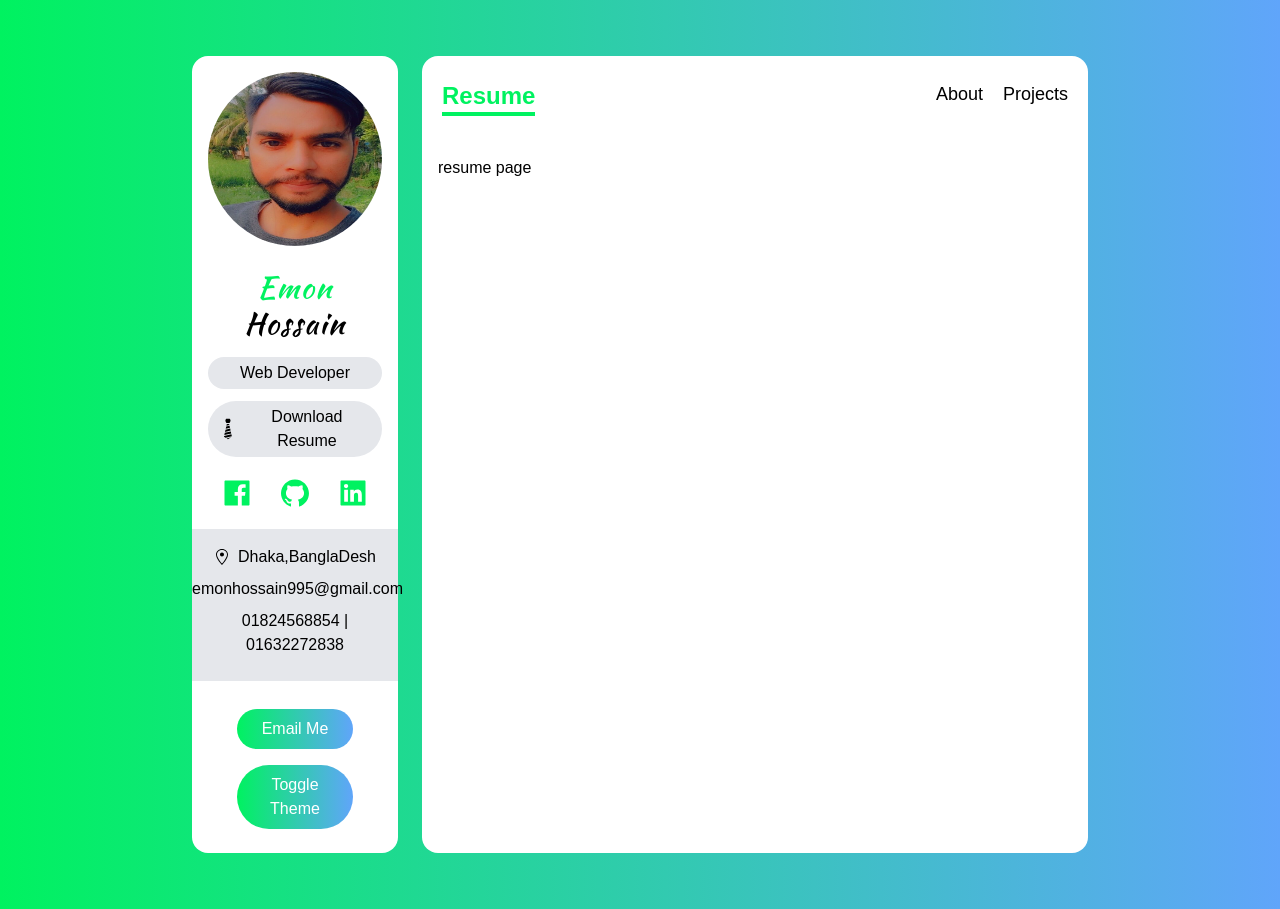
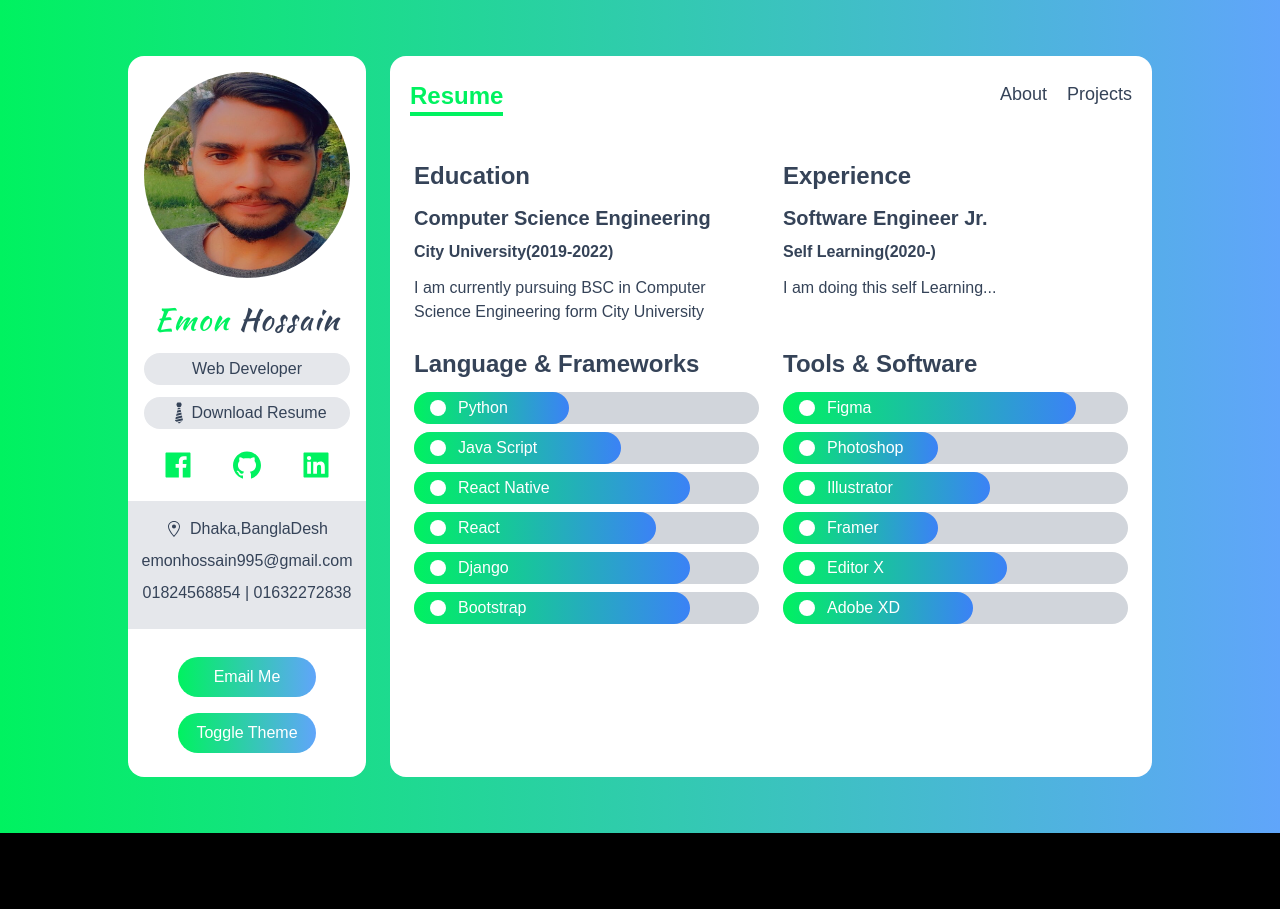
Before and after one commit to emon1995/portfolio-nextjs, a Next.js app: page /resume in a window 1280 px wide. After the commit the page ends 833 px from the top, so only its background shows below. Built offline with nearby package versions, Linux system fonts and the light colour scheme.

Commit message:
Resume Create

```diff
--- /dev/null
+++ b/components/Bar.tsx
@@ -0,0 +1,21 @@
+import React, { FunctionComponent } from 'react';
+import { ISkill } from '../type';
+
+const Bar: FunctionComponent<{
+  data: ISkill;
+}> = ({ data: { name, Icon, level } }) => {
+  const bar_width = `${level}%`;
+  return (
+    <div className='my-2 text-white bg-gray-300 rounded-full dark:bg-dark-300 dark:bg-black-500'>
+      <div
+        className='flex items-center px-4 py-1 rounded-full bg-gradient-to-r from-green to-blue-500'
+        style={{
+          width: bar_width,
+        }}>
+        <Icon className='mr-3' /> {name}
+      </div>
+    </div>
+  );
+};
+
+export default Bar;
--- a/components/ServiceCard.tsx
+++ b/components/ServiceCard.tsx
@@ -11,7 +11,7 @@ const ServiceCard: FunctionComponent<{ service: IService }> = ({
   };
 
   return (
-    <div className='flex items-center p-2 space-x-4'>
+    <div className='flex items-center p-2 m-4 space-x-2 gap-y-6'>
       <Icon className='w-12 h-12 text-green' />
       <div>
         <h4>{title}</h4>
--- a/components/Sidebar.tsx
+++ b/components/Sidebar.tsx
@@ -40,13 +40,13 @@ const Sidebar = () => {
       </div>
       {/* address */}
       <div
-        className='py-4 my-5 bg-gray-200'
+        className='py-4 my-5 bg-gray-200 lg:'
         style={{ marginLeft: '-1rem', marginRight: '-1rem' }}>
         <div className='flex items-center justify-center space-x-2'>
           <GoLocation />
           <span>Dhaka,BanglaDesh</span>
         </div>
-        <p className='my-2 justify-self-auto'>emonhossain995@gmail.com</p>
+        <p className='my-2 '>emonhossain995@gmail.com</p>
         <p className='my-2'>01824568854 | 01632272838</p>
       </div>
       {/* Email Button */}
@@ -55,7 +55,7 @@ const Sidebar = () => {
         onClick={() => window.open('mailto: emonhossain995@gmail.com')}>
         Email Me
       </button>
-      <button className='w-8/12 px-5 py-2 my-2 text-white rounded-full bg-gradient-to-r from-green to-blue-400 focus:outline-none'>
+      <button className='w-8/12 px-5 py-2 my-2 text-white rounded-full bg-gradient-to-r from-green to-blue-400 focus:outline-none lg:px-4'>
         Toggle Theme
       </button>
     </div>
--- a/data.ts
+++ b/data.ts
@@ -1,8 +1,9 @@
 import { AiOutlineAntDesign, AiOutlineApi } from 'react-icons/ai';
+import { BsCircleFill } from 'react-icons/bs';
 import { FaServer } from 'react-icons/fa';
 import { MdDeveloperMode } from 'react-icons/md';
 import { RiComputerLine } from 'react-icons/ri';
-import { IService } from './type';
+import { IService, ISkill } from './type';
 
 export const services: IService[] = [
   {
@@ -41,3 +42,70 @@ export const services: IService[] = [
       'Lorem ipsum dolor sit amet consectetur adipisicing elit. Hic quis minima autem!',
   },
 ];
+
+export const languages: ISkill[] = [
+  {
+    Icon: BsCircleFill,
+    name: 'Python',
+    level: '45',
+  },
+  {
+    Icon: BsCircleFill,
+    name: 'Java Script',
+    level: '60',
+  },
+  {
+    Icon: BsCircleFill,
+    name: 'React Native',
+    level: '80',
+  },
+  {
+    Icon: BsCircleFill,
+    name: 'React',
+    level: '70',
+  },
+  {
+    Icon: BsCircleFill,
+    name: 'Django',
+    level: '80',
+  },
+  {
+    Icon: BsCircleFill,
+    name: 'Bootstrap',
+    level: '80',
+  },
+];
+
+export const tools: ISkill[] = [
+  {
+    Icon: BsCircleFill,
+    name: 'Figma',
+    level: '85',
+  },
+  {
+    Icon: BsCircleFill,
+    name: 'Photoshop',
+    level: '45',
+  },
+  {
+    Icon: BsCircleFill,
+    name: 'Illustrator',
+    level: '60',
+  },
+  {
+    Icon: BsCircleFill,
+    name: 'Framer',
+    level: '45',
+  },
+  ,
+  {
+    Icon: BsCircleFill,
+    name: 'Editor X',
+    level: '65',
+  },
+  {
+    Icon: BsCircleFill,
+    name: 'Adobe XD',
+    level: '55',
+  },
+];
--- a/pages/_app.tsx
+++ b/pages/_app.tsx
@@ -5,7 +5,7 @@ import '../styles/globals.css';
 
 function MyApp({ Component, pageProps }: AppProps) {
   return (
-    <div className='grid grid-cols-12 gap-6 px-5 lg:px-48 my-14 sm:px-20 md:px-32'>
+    <div className='grid grid-cols-12 gap-6 px-5 lg:px-50 my-14 sm:px-20 md:px-32'>
       <div className='col-span-12 p-4 text-center bg-white lg:col-span-3 rounded-2xl'>
         <Sidebar />
       </div>
--- a/pages/resume.tsx
+++ b/pages/resume.tsx
@@ -1,7 +1,55 @@
 import React from 'react';
+import Bar from '../components/Bar';
+import { languages, tools } from '../data';
 
 const Resume = () => {
-  return <div className='p-4'>resume page</div>;
+  return (
+    <div className='px-6 py-2'>
+      {/* education & exp */}
+      <div className='grid gap-6 md:grid-cols-2'>
+        <div>
+          <h5 className='my-3 text-2xl font-bold'>Education</h5>
+          <div>
+            <h5 className='my-2 text-xl font-bold'>
+              Computer Science Engineering
+            </h5>
+            <p className='font-semibold'>City University(2019-2022)</p>
+            <p className='my-3'>
+              I am currently pursuing BSC in Computer Science Engineering form
+              City University
+            </p>
+          </div>
+        </div>
+        <div>
+          <h5 className='my-3 text-2xl font-bold'>Experience</h5>
+          <div>
+            <h5 className='my-2 text-xl font-bold'>Software Engineer Jr.</h5>
+            <p className='font-semibold'>Self Learning(2020-)</p>
+            <p className='my-3'>I am doing this self Learning...</p>
+          </div>
+        </div>
+      </div>
+      {/* languages & tool */}
+      <div className='grid gap-6 md:grid-cols-2'>
+        <div>
+          <h5 className='my-3 text-2xl font-bold'>Language & Frameworks</h5>
+          <div className='my-2'>
+            {languages.map((language) => (
+              <Bar data={language} key={language.name} />
+            ))}
+          </div>
+        </div>
+        <div>
+          <h5 className='my-3 text-2xl font-bold'>Tools & Software</h5>
+          <div className='my-2'>
+            {tools.map((tool) => (
+              <Bar data={tool} key={tool.name} />
+            ))}
+          </div>
+        </div>
+      </div>
+    </div>
+  );
 };
 
 export default Resume;
--- a/styles/globals.css
+++ b/styles/globals.css
@@ -6,4 +6,5 @@
 body {
   background-color: black;
   font-family: sans-serif;
+  color: #354358;
 }
--- a/type.ts
+++ b/type.ts
@@ -5,3 +5,9 @@ export interface IService {
   about: string;
   Icon: IconType;
 }
+
+export interface ISkill {
+  name: string;
+  level: string;
+  Icon: IconType;
+}
```
